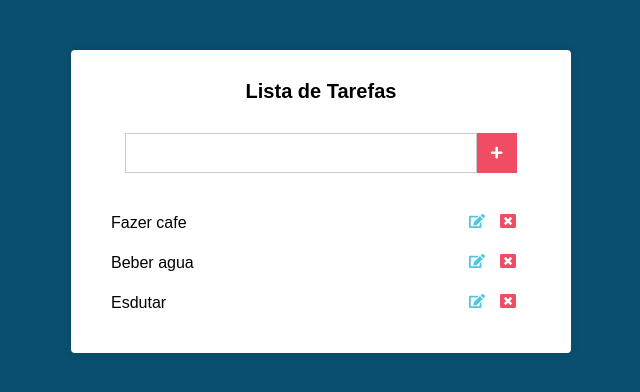
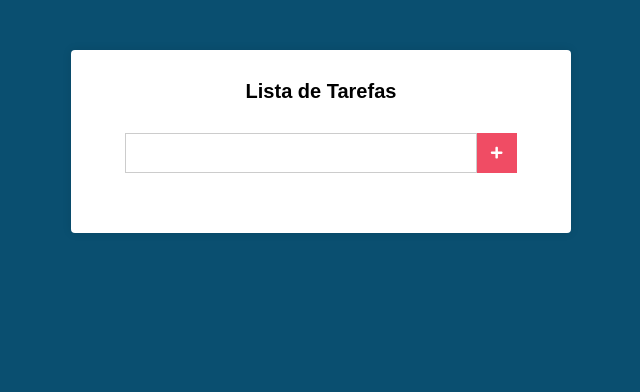
Before and after one commit to wellingtonnascimento/react-listadetarefas, a React (Create React App) app: page / in a window 1280 px wide. Shown: the top 392 px of the page, without its empty margins (319-959 px from the left). Built offline with nearby package versions, Linux system fonts and the light colour scheme.

Commit message:
Adicionando tarefas

```diff
--- a/src/components/Main.css
+++ b/src/components/Main.css
@@ -48,7 +48,7 @@
   align-items: center;
   justify-content: space-between;
   padding: 10px;
-  transition: all 600ms;
+
 }
 
 .tarefas li:hover{
@@ -74,5 +74,10 @@
 .tarefas li .edit,
 .tarefas li .delete{
  cursor: pointer;
- transition: all 600ms;
+
 }
+
+.tarefas li span{
+  display: flex;
+  align-items: center;
+}
--- a/src/components/Main.js
+++ b/src/components/Main.js
@@ -13,12 +13,23 @@
 export default class Main extends Component {
   state = {
     novaTarefa: '',
-    terefas: [
-      'Fazer cafe',
-      'Beber agua',
-      'Esdutar',
-    ],
+    terefas: [],
   };
+
+  handleSubmit = (e) => {
+    e.preventDefault();
+    const { tarefas } = this.state;
+    let { novaTarefa } = this.state;
+    novaTarefa = novaTarefa.trim();
+
+    if (tarefas.indexOf(novaTarefa) !== -1) return;
+
+    const novasTarefas = [...tarefas];
+
+    this.setState({
+      tarefas: [...novasTarefas, novaTarefa],
+    });
+  }
 
   handleChange = (e) => {
     this.setState({
@@ -33,7 +44,7 @@
       <div className="main">
         <h1>Lista de Tarefas</h1>
 
-        <form action="#" className="form">
+        <form onSubmit={this.handleSubmit} action="#" className="form">
           <input
             onChange={this.handleChange}
             type="text"
@@ -48,10 +59,10 @@
           {terefas.map((tarefa) => (
             <li key={tarefa}>
               {tarefa}
-              <div>
+              <span>
                 <FaEdit className="edit" />
                 <FaWindowClose className="delete" />
-              </div>
+              </span>
             </li>
           ))}
         </ul>
```
